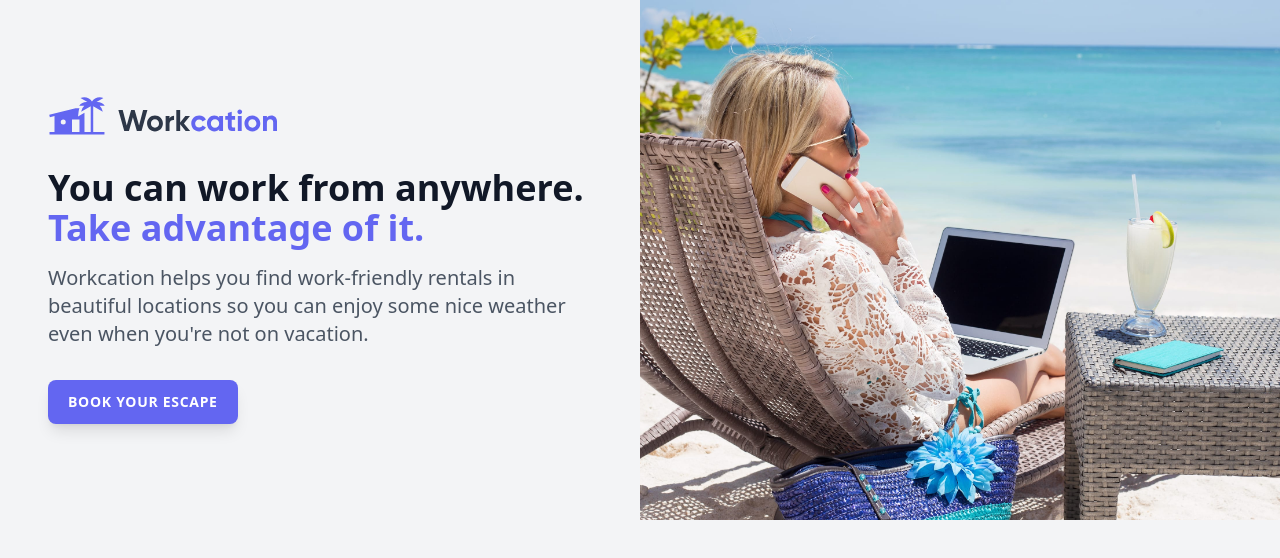
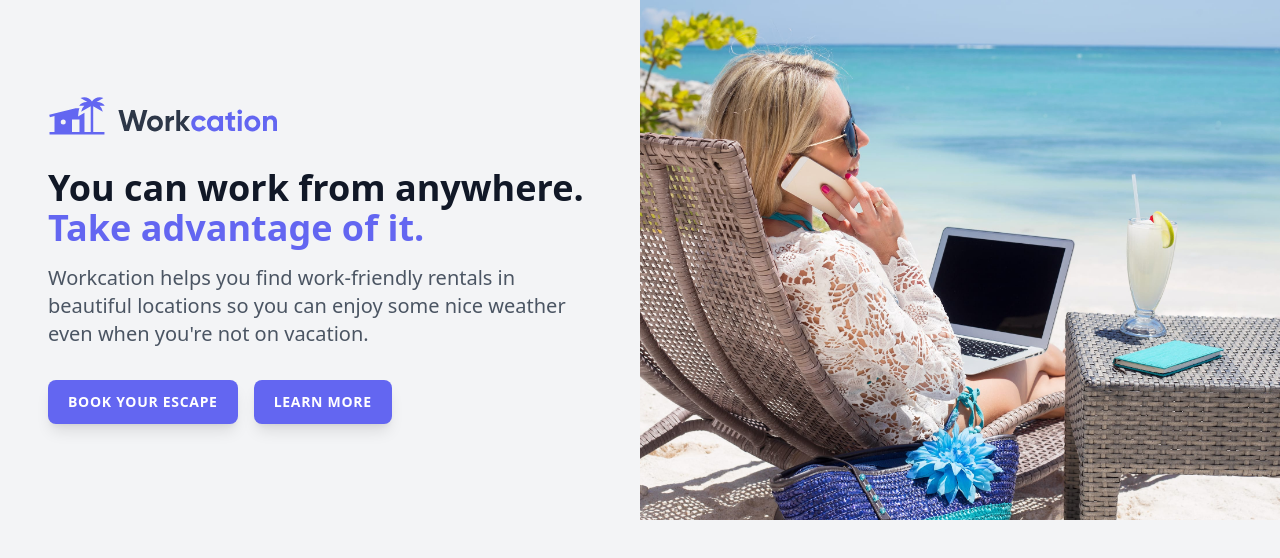
Before and after one commit to BenMKT/tailwind-project, a React (Vite) app: page / in a window 1280 px wide. Shown: the top 558 px of the page. Built offline with nearby package versions, Linux system fonts and the light colour scheme.

Commit message:
Add buttons in App component

```diff
--- a/src/App.tsx
+++ b/src/App.tsx
@@ -22,12 +22,18 @@
               locations so you can enjoy some nice weather even when you're not
               on vacation.
             </p>
-            <div className="mt-4 sm:mt-8">
+            <div className="mt-4 space-x-4 sm:mt-8">
               <a
                 href="#"
-                className="btn "
+                className="btn btn-primary"
               >
                 Book your escape
+              </a>
+              <a
+                href="#"
+                className="btn btn-secondary"
+              >
+                Learn more
               </a>
             </div>
           </div>
```
